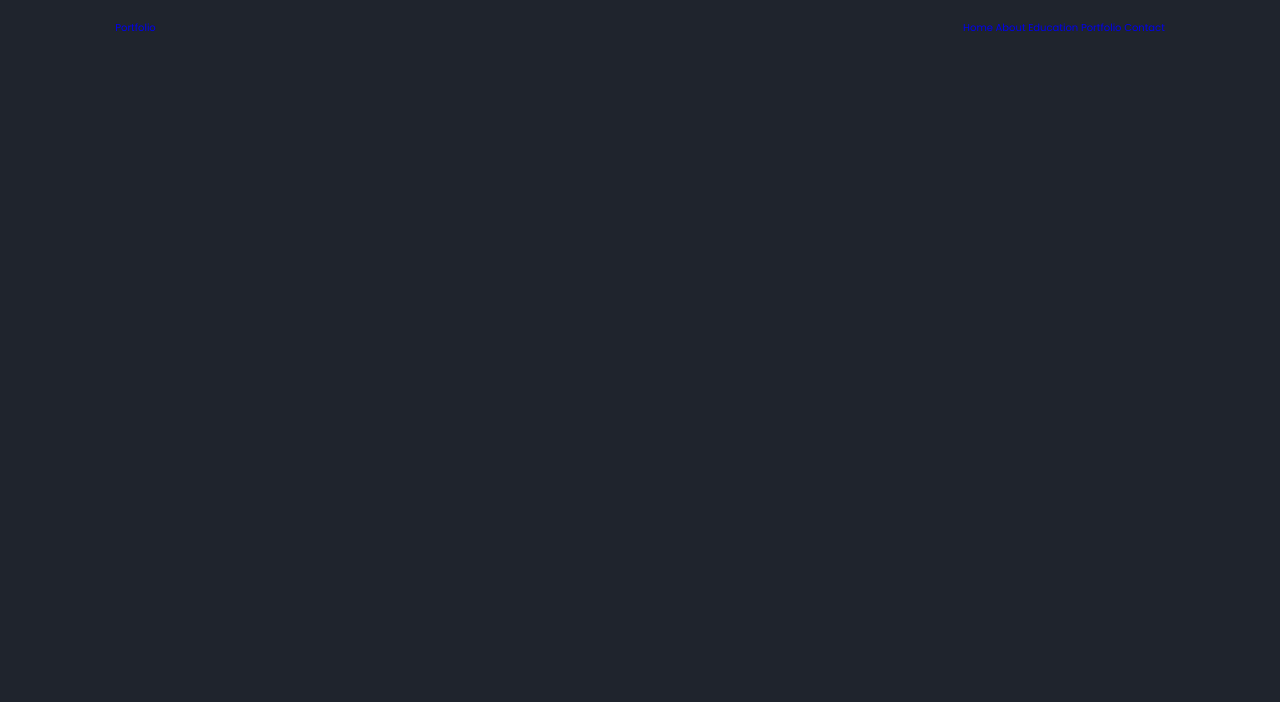
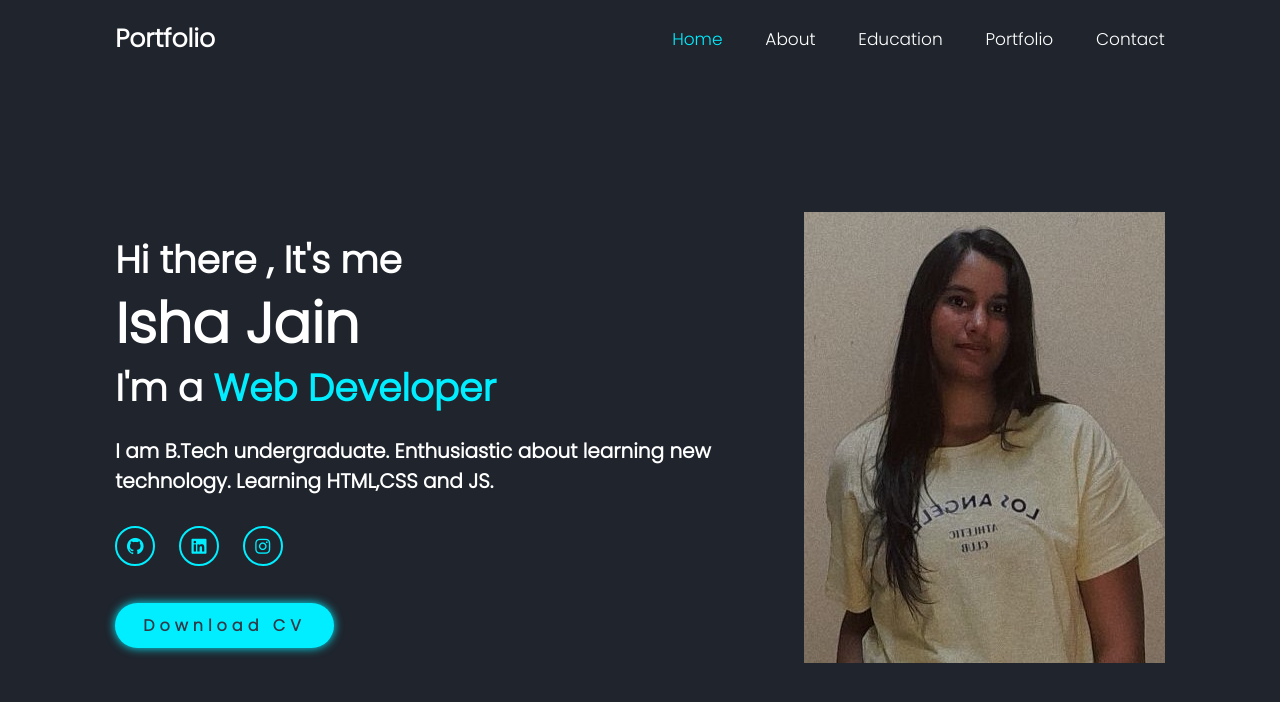
Before and after one commit to ishaj72/Portfolio, a plain HTML site: page index.html in a window 1280 px wide. Drawn offline with nearby package versions, Linux system fonts and the light colour scheme; files whose address does not match are found by name.

Commit message:
completed with home page

```diff
--- a/index.html
+++ b/index.html
@@ -4,19 +4,43 @@
     <meta charset="UTF-8">
     <meta name="viewport" content="width=device-width, initial-scale=1.0">
     <title>Document</title>
+    <link href='https://unpkg.com/boxicons@2.1.4/css/boxicons.min.css' rel='stylesheet'>
     <link rel = "stylesheet" href="E:\MyApps\MyPortfolio\style.css">
 </head>
 <body>
     <header class = "header">
         <a href="#" class = "logo">Portfolio</a>
 
+        <i class='bx bx-menu' id="menu-icon"></i>
+
         <nav class="navbar">
-            <a href = "#home">Home</a>
+            <a href = "#home" class="active">Home</a>
             <a href = "#about">About</a>
             <a href = "#services">Education</a>
             <a href = "#portfolio">Portfolio</a>
             <a href = "#contact">Contact</a>
         </nav>
     </header>
+    <section class ="home" id="home">
+        <div class="home-content">
+            <h3>Hi there , It's me</h3>
+            <h1>Isha Jain</h1>
+            <h3>I'm a <span>Web Developer</span></h3>
+            <p>I am B.Tech undergraduate. Enthusiastic about learning new technology. Learning HTML,CSS and JS.</p>
+            <div class="social-media">
+                <a href="#"><i class='bx bxl-github'></i></a>
+                <a href="#"><i class='bx bxl-linkedin-square'></i></a>
+                <a href="#"><i class='bx bxl-instagram'></i></a>
+            </div>
+            <a href="#" class="btn">Download CV</a>
+        </div>
+        <div class="home-img">
+            <img src="E:\MyApps\MyPortfolio\img1.jpg" alt="">
+        </div>
+    </section>
+    <section class="about" id="about">
+
+    </section>
+    <script src="E:\MyApps\MyPortfolio\index.js"></script>
 </body>
 </html>
--- a/style.css
+++ b/style.css
@@ -1,40 +1,122 @@
-@import url("https://fonts.googleapis.com/css?family=Poppins:wght@300;400;500;600;700;800;900&display=swap");
-*{
-    margin: 0 ;
+@import url("https://fonts.googleapis.com/css?family=Poppins:300;400;500;600;700;800;900&display=swap");
+* {
+    margin: 0;
     padding: 0;
-    box-sizing : border-box;
+    box-sizing: border-box;
     text-decoration: none;
-    border:none;
+    border: none;
     outline: none;
-    scroll-behavior:smooth;
-    font-family: 'Poppins',sans-serif;
+    scroll-behavior: smooth;
+    font-family: 'Poppins', sans-serif;
 }
-:root{
+:root {
     --bg-color: #1f242d;
-    --second-bg-color:#323946;
+    --second-bg-color: #323946;
     --text-color: #fff;
     --main-color: #0ef;
 }
-html{
-    font-size:62.5%;
+html {
+    font-size: 62.5%;
     overflow: hidden;
 }
-body{
+body {
     background: var(--bg-color);
     color: var(--text-color);
 }
-.header{
+section {
+    min-height: 100vh;
+    padding: 10rem 9% 2rem;
+}
+.header {
     position: fixed;
-    top: 0 ;
+    top: 0;
     left: 0;
-    width:100%;
+    width: 100%;
     padding: 2rem 9%;
-    background:var(--bg-color);
-    display:flex;
+    background: var(--bg-color);
+    display: flex;
     justify-content: space-between;
     align-items: center;
     z-index: 100;
 }
-.logo{
-
+.logo {
+    font-size: 2.5rem;
+    color: var(--text-color);
+    font-weight: 600;
+    cursor: default;
 }
+.navbar a {
+    font-size: 1.7rem;
+    color: var(--text-color);
+    margin-left: 4rem;
+    transition: 0.3s;
+}
+.navbar a:hover,
+.navbar a.active {
+    color: var(--main-color);
+}
+#menu-icon {
+    font-size: 3.6rem;
+    color: var(--text-color);
+    display: none;
+}
+.home {
+    display: flex;
+    justify-content: center;
+    align-items: center;
+}
+.home-img {
+    width: 35vw;
+}
+.home-content {
+    font-size: 3.2rem;
+    font-weight: 700;
+}
+.home-content h3:nth-of-type(2){
+    margin-bottom: 2rem;
+}
+span{
+    color:var(--main-color);
+}
+.home-content h1 {
+    font-size: 5.6rem;
+    font-weight: 700;
+    line-height: 1.3;
+}
+.home-content p {
+    font-size: 2.0rem;
+}
+.social-media a{
+    display: inline-flex;
+    justify-content: center;
+    align-items: center;
+    width: 4rem;
+    height: 4rem;
+    background: transparent;
+    border: 0.2rem solid var(--main-color);
+    border-radius: 50%;
+    font-size: 2rem;
+    color: var(--main-color);
+    margin: 3rem 1.5rem 3rem 0;
+    transition:.4s ease;
+}
+.social-media a:hover{
+    background-color: var(--main-color);
+    color: var(--second-bg-color);
+    box-shadow: 0 0 1rem var(--main-color);
+}
+.btn{
+    display: inline-block;
+    padding: 1rem 2.8rem;
+    background: var(--main-color);
+    border-radius: 6rem;
+    box-shadow: 0 0 1rem var(--main-color);
+    font-size: 1.6rem;
+    color:var(--second-bg-color);
+    letter-spacing: .5rem;
+    font-weight: 700;
+    transition: .5s ease;
+}
+.btn:hover{
+    box-shadow: none;
+}
```
Also changed, not shown: img1.jpg (added).
